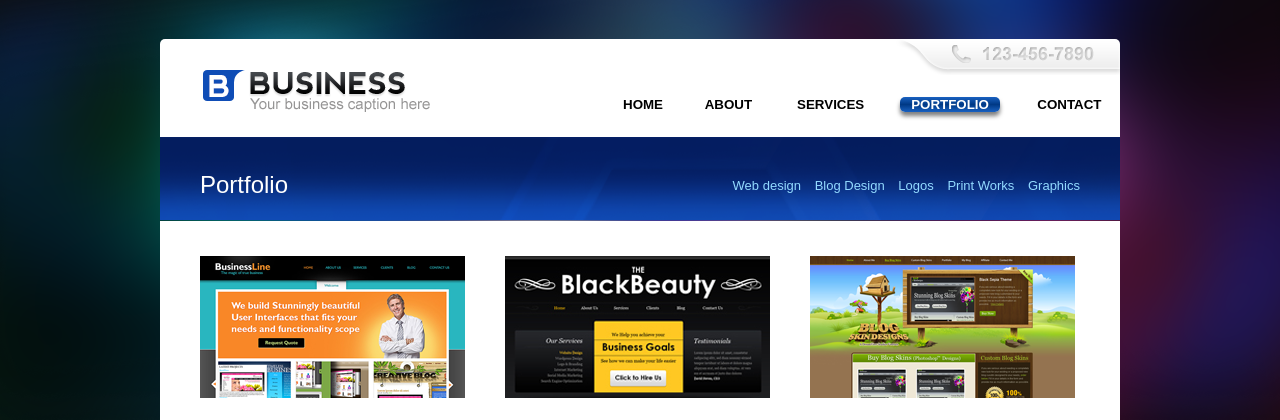
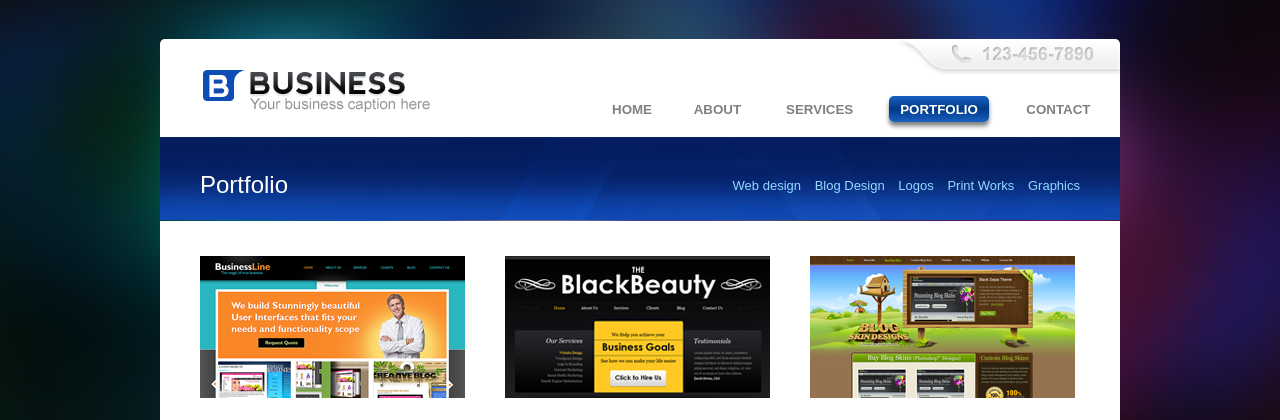
Before and after one commit to maks2020/test1, a PHP site: page /portfolio.html in a window 1280 px wide. Shown: the top 420 px of the page. Run offline with PHP 8.4, Linux system fonts and the light colour scheme.

Commit message:
change height button menu header and minor refactoring

```diff
--- a/site/header.css
+++ b/site/header.css
@@ -26,13 +26,12 @@
 	width: 510px;
 	text-align: left;
 	padding-top: 12px;
+	padding-right: 11px;
 	float: right;
 }
 
 #nav li {
 	margin-right: 16px;
-	font-weight: bold;
-	color: #808080;
 	display: inline-block;
 }
 
@@ -43,7 +42,7 @@
 #button_nav_header_active {
 	font-weight: bold;
 	color: #ffffff;
-	border: none; /*1px solid #1961c1; /*#01224c;*/
+	border: none;
 	border-radius: 5px;
 	background: #1961c1; /* For browsers that do not support gradients */
 	background: -webkit-linear-gradient(#1961c1, #003985, #1961c1); /* For Safari 5.1 to 6.0 */
@@ -58,6 +57,7 @@
 	border: 1px solid #ffffff;
 	border-radius: 5px;
 	background: none;
+	color: #808080;
 	-webkit-transition-duration: 0.7s; /* Safari */
     transition-duration: 0.7s;
 }
@@ -83,6 +83,9 @@
 	width: 100px;
 }
 
+.width_66, .width_100 {
+	height: 26px;
+}
 
 #panel {
 	text-align: left;
```
Also changed, not shown: site/about_us.css (+0 -16 lines), site/portfolio.css (+0 -9 lines).
